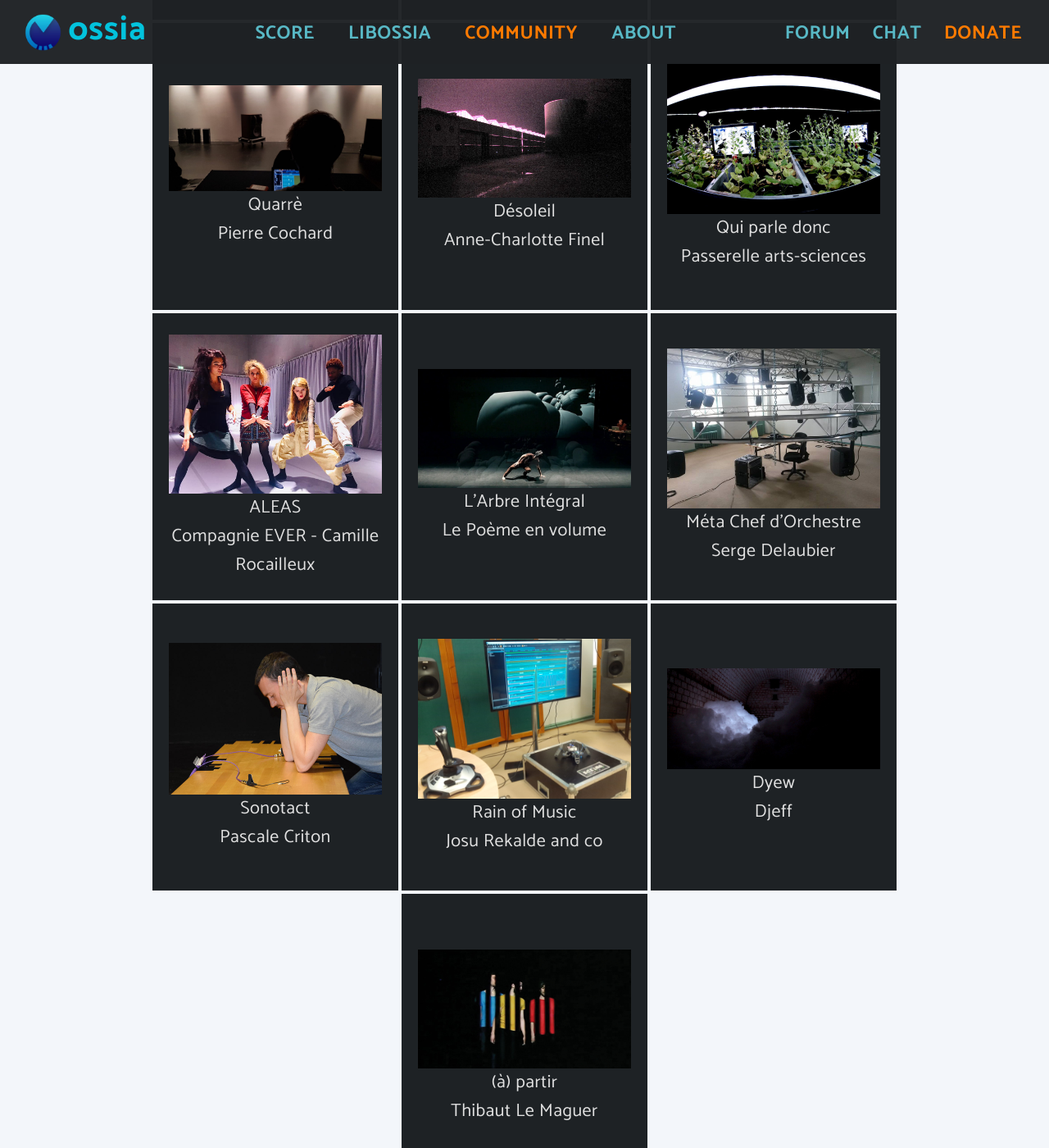
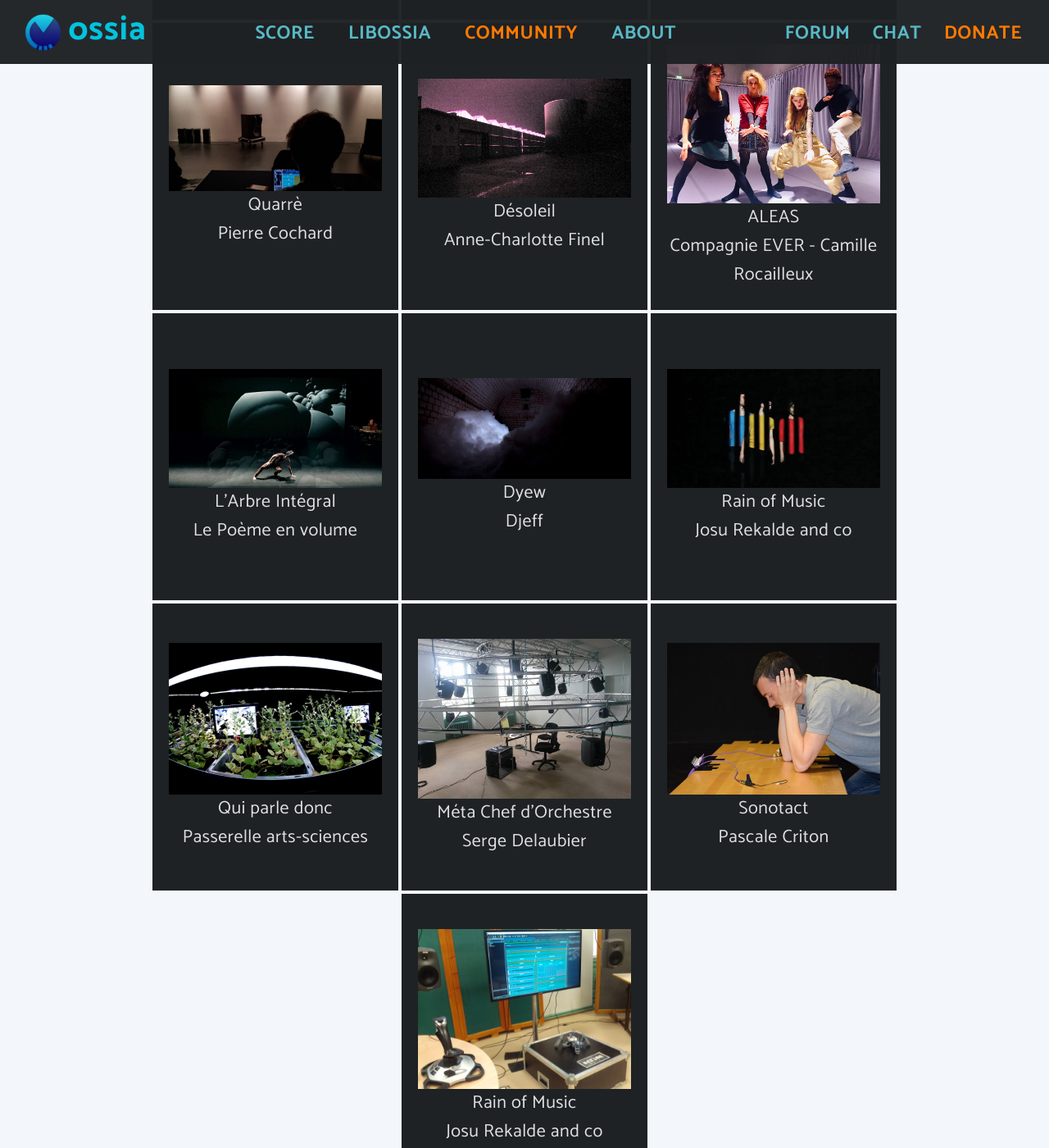
Before and after one commit to thibaudk/ossia.github.io, a Jekyll site: the page built from _pages/community-gallery.md, in a window 1280 px wide and 1400 px high, scrolled down 732 px. Shown: the whole window at 82% size. Built offline with Jekyll 4.4.1, drawn with Linux system fonts in a browser that asks for light colours.

Commit message:
a partir vimeo

```diff
--- a/_pages/community-gallery.md
+++ b/_pages/community-gallery.md
@@ -44,14 +44,6 @@
     </a>
 </div>
 
-<div id="Qui parle donc" align="middle" class="gallery-page-image">
-    <a href="http://passerelle-arts-sciences.fr/qui-parle-donc-2019/"
-    class="gallery-text">
-        <img src="assets/gallery/Qui-parle-donc_Event.jpg" class="post-image" />
-        Qui parle donc  <br/> Passerelle arts-sciences
-    </a>
-</div>
-
 <div align="middle" class="gallery-page-image">
     <a href="https://www.compagnie-ever.com/aleas" class="gallery-text">
         <img src="assets/gallery/MECA 2.jpg" class="post-image" />
@@ -66,6 +58,28 @@
     </a>
 </div>
 
+<div align="middle" class="gallery-page-image">
+    <a href="https://djeff.com/portfolio/dyew/" class="gallery-text" >
+        <img src="assets/gallery/Big_Dyew-1920x917.jpg" class="post-image" />
+        Dyew <br/> Djeff
+    </a>
+</div>
+
+<div align="middle" class="gallery-page-image">
+    <a href="https://vimeo.com/213259612" class="gallery-text" >
+    <img src="assets/gallery/14-Virages2.jpg" class="post-image" />
+        Rain of Music <br/> Josu Rekalde and co
+    </a>
+</div>
+
+<div id="Qui parle donc" align="middle" class="gallery-page-image">
+    <a href="http://passerelle-arts-sciences.fr/qui-parle-donc-2019/"
+    class="gallery-text">
+        <img src="assets/gallery/Qui-parle-donc_Event.jpg" class="post-image" />
+        Qui parle donc  <br/> Passerelle arts-sciences
+    </a>
+</div>
+
 <div id="meta-chef-d-orchestre" align="middle" class="gallery-page-image">
     <a href="https://scrime.u-bordeaux.fr/Arts-Sciences/Residences/Residences/Meta-Chef-d-Orchestre" class="gallery-text">
         <img src="assets/gallery/dome_scrime.jpg" class="post-image" />
@@ -73,8 +87,6 @@
     </a>
 </div>
 
-<br/>
-<br/>
 <div id="sonotact" align="middle" class="gallery-page-image">
     <a href="https://scrime.u-bordeaux.fr/Arts-Sciences/Residences/Residences/Sonotact" class="gallery-text">
         <img src="assets/gallery/sonotact.jpg" class="post-image" />
@@ -89,17 +101,6 @@
     </a>
 </div>
 
-<div align="middle" class="gallery-page-image">
-    <a href="https://djeff.com/portfolio/dyew/" class="gallery-text" >
-        <img src="assets/gallery/Big_Dyew-1920x917.jpg" class="post-image" />
-        Dyew <br/> Djeff
-    </a>
-</div>
-
-<div align="middle" class="gallery-page-image">
-    <img src="assets/gallery/14-Virages2.jpg" class="post-image" />
-    <span class="gallery-text">(à) partir  <br/> Thibaut Le Maguer</span>
-</div>
 </div>
 <br/>
 <br/>
```
